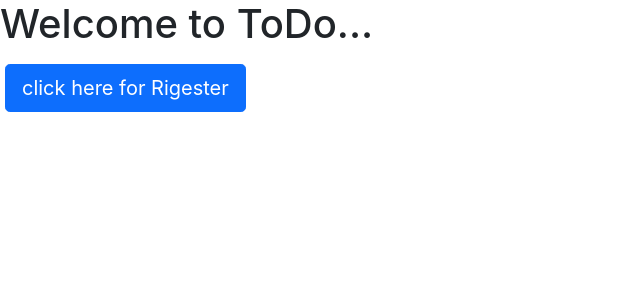
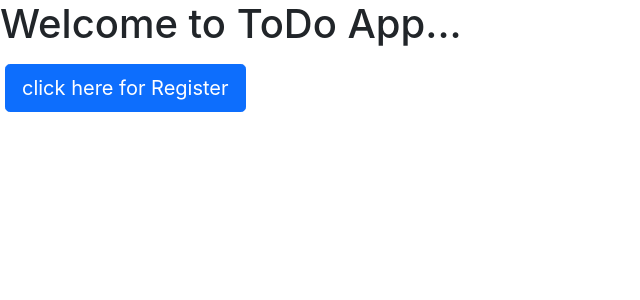
Before and after one commit to ganesh1128/reactN_task, a React (Create React App) app: page / in a window 1280 px wide. Shown: the top 300 px of the page, without its empty margins (0-640 px from the left). Built offline with nearby package versions, Linux system fonts and the light colour scheme.

Commit message:
spellings

```diff
--- a/src/Home.js
+++ b/src/Home.js
@@ -5,9 +5,9 @@ import "./Login.css";
 function Home() {
     return (
         <div >
-            <h1>Welcome to ToDo...</h1>
+            <h1>Welcome to ToDo App...</h1>
              <Link to="/register">
-                 <input className="btn btn-lg btn-primary ml-5 mt-2 " type="submit" value="click here for Rigester" />
+                 <input className="btn btn-lg btn-primary ml-5 mt-2 " type="submit" value="click here for Register" />
                  </Link>
 
         </div>
--- a/src/Register.js
+++ b/src/Register.js
@@ -71,7 +71,7 @@ function Register() {
             value={confirmpassword}
             onChange={e => {setconfirmpassword(e.target.value)}}
           />
-          <label for="floatingPassword">Conform Password</label>
+          <label for="floatingPassword">Confirm Password</label>
         </div>
 
         <input className="w-100 btn btn-lg btn-primary mt-4" type="submit" value="Sign up"/>
```
